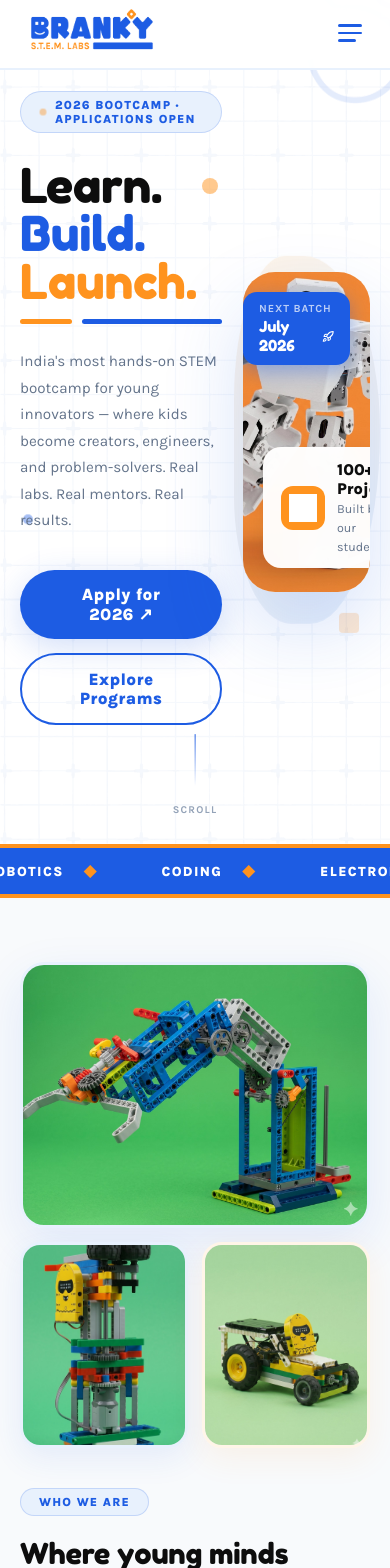
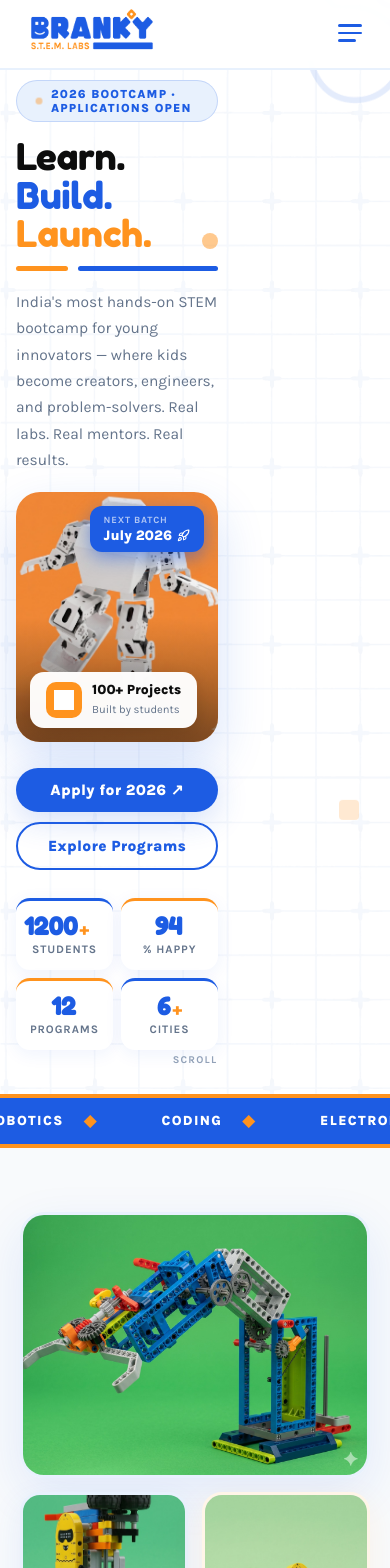
Before and after one commit to jaykumar9898102955/Branky, a Next.js app: page / in a window 390 px wide. Shown: the top 1568 px of the page. Built offline with nearby package versions, Linux system fonts and the light colour scheme.

Commit message:
phone view

```diff
--- a/app/globals.css
+++ b/app/globals.css
@@ -99,5 +99,11 @@ select option { background:#fff; }
 ::-webkit-scrollbar-track { background:var(--gray-light); }
 ::-webkit-scrollbar-thumb { background:var(--blue); border-radius:3px; }
 
-/* Mobile */
-@media(max-width:768px) { body{cursor:auto;} .cursor,.cursor-ring{display:none!important;} }
+/* ── PC default: cursor active ──────────────────── */
+/* ── Tablet + Phone (≤860px): hide custom cursor ── */
+@media(max-width:860px) { body{cursor:auto;} .cursor,.cursor-ring{display:none!important;} }
+
+/* ── Phone only (≤480px): smaller buttons ────────── */
+@media(max-width:480px) {
+  .btn-lg { padding:13px 28px!important; font-size:.95rem!important; }
+}
--- a/components/layout/Footer.tsx
+++ b/components/layout/Footer.tsx
@@ -75,11 +75,17 @@ export default function Footer({ onApply }: { onApply: () => void }) {
       </div>
 
       <style dangerouslySetInnerHTML={{__html:`
+        /* PC: 2fr 1fr 1fr 1fr — default inline style */
+        /* Tablet+Phone */
         @media(max-width:860px){
           footer>div:nth-child(2){grid-template-columns:1fr 1fr!important;padding:48px 20px 32px!important;gap:36px!important;}
           footer>div:last-child{padding:14px 20px 24px!important;flex-direction:column!important;align-items:flex-start!important;gap:6px!important;}
           footer>div:nth-child(2)>div:first-child{grid-column:1/-1;}
         }
+        /* Phone only */
+        @media(max-width:480px){
+          footer>div:nth-child(2){grid-template-columns:1fr!important;gap:24px!important;padding:36px 20px 24px!important;}
+        }
       `}} />
     </footer>
   )
--- a/components/sections/ApplyCtaSection.tsx
+++ b/components/sections/ApplyCtaSection.tsx
@@ -3,7 +3,7 @@ import { Clock } from 'lucide-react'
 
 export default function ApplyCtaSection({ onApply }: { onApply: () => void }) {
   return (
-    <section style={{ background:'linear-gradient(135deg,var(--blue-dark) 0%,var(--blue) 100%)', padding:'96px 5%', position:'relative', overflow:'hidden' }}>
+    <section className="apply-cta" style={{ background:'linear-gradient(135deg,var(--blue-dark) 0%,var(--blue) 100%)', padding:'96px 5%', position:'relative', overflow:'hidden' }}>
       {/* Wave top */}
       <div style={{ position:'absolute', top:-1, left:0, right:0, overflow:'hidden', lineHeight:0 }}>
         <svg viewBox="0 0 1440 60" style={{ display:'block', width:'100%' }} preserveAspectRatio="none">
@@ -33,7 +33,7 @@ export default function ApplyCtaSection({ onApply }: { onApply: () => void }) {
         </div>
 
         <div style={{ display:'flex', flexDirection:'column', gap:16, alignItems:'flex-start', flexShrink:0 }}>
-          <button className="btn btn-orange btn-lg" onClick={onApply} style={{ fontSize:'1.08rem', padding:'16px 48px' }}>
+          <button className="btn btn-orange btn-lg cta-apply-btn" onClick={onApply} style={{ fontSize:'1.08rem', padding:'16px 48px' }}>
             Apply Now — It's Free ↗
           </button>
           <div style={{ display:'flex', alignItems:'center', gap:10 }}>
@@ -42,7 +42,15 @@ export default function ApplyCtaSection({ onApply }: { onApply: () => void }) {
           </div>
         </div>
       </div>
-      <style dangerouslySetInnerHTML={{__html:`@media(max-width:760px){section{padding:70px 20px!important;} section>div{flex-direction:column!important;}}`}} />
+      <style dangerouslySetInnerHTML={{__html:`
+        /* PC: side-by-side flex — default inline style */
+        /* Phone */
+        @media(max-width:760px){
+          .apply-cta{padding:70px 20px!important;}
+          .apply-cta>div:last-child{flex-direction:column!important;align-items:stretch!important;gap:20px!important;}
+          .cta-apply-btn{width:100%!important;justify-content:center!important;}
+        }
+      `}} />
     </section>
   )
 }
--- a/components/sections/GallerySection.tsx
+++ b/components/sections/GallerySection.tsx
@@ -75,11 +75,18 @@ export default function GallerySection() {
         </div>
       )}
       <style dangerouslySetInnerHTML={{__html:`
+        /* PC: repeat(4,1fr) — default inline style */
+        /* Tablet+Phone */
         @media(max-width:860px){
           #gallery{padding:70px 20px!important;}
           #gallery>div>div:last-child{grid-template-columns:1fr 1fr!important;grid-auto-rows:clamp(140px,35vw,200px)!important;}
           #gallery>div>div:last-child>div:first-child{grid-column:1/-1!important;grid-row:auto!important;}
         }
+        /* Phone only */
+        @media(max-width:480px){
+          #gallery>div>div:last-child{grid-template-columns:1fr!important;grid-auto-rows:clamp(180px,55vw,240px)!important;}
+          #gallery>div>div:last-child>div:first-child{grid-column:auto!important;}
+        }
       `}} />
     </section>
   )
--- a/components/sections/HeroSection.tsx
+++ b/components/sections/HeroSection.tsx
@@ -53,24 +53,43 @@ export default function HeroSection({ onApply }: { onApply: (p?: string) => void
           </h1>
 
           {/* Brand underline bar */}
-          <div style={{ display:'flex',alignItems:'center',gap:10,marginBottom:24 }}>
+          <div className="hero-underline" style={{ display:'flex',alignItems:'center',gap:10,marginBottom:24 }}>
             <div style={{ height:5,width:52,background:'var(--orange)',borderRadius:10 }} />
             <div style={{ height:5,width:140,background:'var(--blue)',borderRadius:10 }} />
           </div>
 
-          <p style={{ fontSize:'clamp(.95rem,2vw,1.1rem)',color:'var(--gray)',lineHeight:1.75,marginBottom:36,maxWidth:460 }}>
+          <p className="hero-para" style={{ fontSize:'clamp(.95rem,2vw,1.1rem)',color:'var(--gray)',lineHeight:1.75,marginBottom:36,maxWidth:460 }}>
             India's most hands-on STEM bootcamp for young innovators — where kids become creators, engineers, and problem-solvers. Real labs. Real mentors. Real results.
           </p>
 
-          <div style={{ display:'flex',gap:14,flexWrap:'wrap',marginBottom:48 }}>
+          {/* Mobile-only hero image — hidden on desktop, shown on phone */}
+          <div className="mobile-hero-img" style={{ display:'none',borderRadius:24,overflow:'hidden',marginBottom:26,position:'relative',boxShadow:'0 20px 48px rgba(29,92,227,.18)' }}>
+            <Image src="/assets/robot1.png" alt="Branky student robot project" width={540} height={250} style={{ width:'100%',height:250,objectFit:'cover',objectPosition:'top center',display:'block' }} />
+            <div style={{ position:'absolute',inset:0,background:'linear-gradient(to top,rgba(13,13,13,.5) 0%,transparent 50%)',pointerEvents:'none' }} />
+            <div style={{ position:'absolute',bottom:14,left:14,background:'rgba(255,255,255,.97)',backdropFilter:'blur(16px)',borderRadius:14,padding:'10px 16px',display:'flex',alignItems:'center',gap:10,boxShadow:'0 6px 20px rgba(0,0,0,.15)' }}>
+              <div style={{ width:36,height:36,background:'var(--orange)',borderRadius:10,display:'flex',alignItems:'center',justifyContent:'center',flexShrink:0 }}>
+                <Image src="/assets/logo-icon-orange.png" alt="" width={20} height={20} style={{ objectFit:'contain',filter:'brightness(0) invert(1)' }} />
+              </div>
+              <div>
+                <strong style={{ display:'block',fontSize:'.85rem',fontWeight:800,color:'var(--black)',lineHeight:1.2 }}>100+ Projects</strong>
+                <span style={{ fontSize:'.7rem',color:'var(--gray)' }}>Built by students</span>
+              </div>
+            </div>
+            <div style={{ position:'absolute',top:14,right:14,background:'var(--blue)',borderRadius:12,padding:'8px 14px',boxShadow:'0 6px 18px rgba(29,92,227,.5)' }}>
+              <div style={{ fontSize:'.6rem',fontWeight:700,color:'rgba(255,255,255,.65)',letterSpacing:'.08em',textTransform:'uppercase',marginBottom:2 }}>Next Batch</div>
+              <div style={{ fontSize:'.88rem',color:'#fff',fontWeight:800,display:'flex',alignItems:'center',gap:5 }}>July 2026 <Rocket size={13}/></div>
+            </div>
+          </div>
+
+          <div className="hero-btns" style={{ display:'flex',gap:14,flexWrap:'wrap',marginBottom:48 }}>
             <button className="btn btn-blue btn-lg" onClick={() => onApply()}>Apply for 2026 ↗</button>
             <button className="btn btn-outline btn-lg" onClick={() => document.getElementById('programs')?.scrollIntoView({behavior:'smooth'})}>Explore Programs</button>
           </div>
 
           {/* Stats */}
-          <div ref={ref} style={{ display:'grid',gridTemplateColumns:'repeat(4,1fr)',gap:0,paddingTop:24,borderTop:'2.5px solid var(--blue-pale)' }}>
+          <div ref={ref} className="hero-stats-grid" style={{ display:'grid',gridTemplateColumns:'repeat(4,1fr)',gap:0,paddingTop:24,borderTop:'2.5px solid var(--blue-pale)' }}>
             {[{t:1200,l:'Students',s:'+'},{t:94,l:'% Happy',s:''},{t:12,l:'Programs',s:''},{t:6,l:'Cities',s:'+'}].map((s,i) => (
-              <div key={s.l} style={{ padding:'10px 16px',borderRight:i<3?'2px solid var(--blue-pale)':'none',textAlign:i===0?'left':'center' }}>
+              <div key={s.l} className="stat-col" style={{ padding:'10px 16px',borderRight:i<3?'2px solid var(--blue-pale)':'none',textAlign:i===0?'left':'center' }}>
                 <div style={{ display:'flex',alignItems:'baseline',gap:2,justifyContent:i===0?'flex-start':'center' }}>
                   <span className="cnum" data-target={s.t} style={{ fontSize:'clamp(1.6rem,3vw,2.2rem)',fontWeight:800,color:'var(--blue)',fontFamily:"'Fredoka One','Karla',sans-serif",lineHeight:1 }}>0</span>
                   <span style={{ fontSize:'1.1rem',fontWeight:800,color:'var(--orange)' }}>{s.s}</span>
@@ -82,7 +101,7 @@ export default function HeroSection({ onApply }: { onApply: (p?: string) => void
         </div>
 
         {/* RIGHT */}
-        <div className="reveal d2" style={{ position:'relative' }}>
+        <div className="reveal d2 hero-image-panel" style={{ position:'relative' }}>
           {/* Blob bg behind image */}
           <div style={{ position:'absolute',width:'115%',height:'115%',top:'-7%',left:'-7%',background:'linear-gradient(135deg,var(--orange-pale),var(--blue-pale))',borderRadius:'40% 60% 55% 45% / 45% 55% 60% 40%',zIndex:0,animation:'blobFloat2 9s ease-in-out infinite' }} />
 
@@ -123,11 +142,33 @@ export default function HeroSection({ onApply }: { onApply: (p?: string) => void
       <style dangerouslySetInnerHTML={{__html:`
         @keyframes blobFloat2 { 0%,100%{transform:translateY(0);} 50%{transform:translateY(12px);} }
         @keyframes fadeUp { from{opacity:0;transform:translateY(18px);} to{opacity:1;transform:translateY(0);} }
+
+        /* ── Tablet + Phone (≤860px) ── */
         @media(max-width:860px){
-          #home { padding:80px 20px 60px !important; }
-          #home > div > div { grid-template-columns:1fr !important; }
-          #home > div > div > div:last-child { display:none !important; }
-          #home > div > div > div:first-child > div:last-child { grid-template-columns:repeat(2,1fr) !important; }
+          #home { padding:84px 20px 52px !important; min-height:auto !important; align-items:flex-start !important; }
+          #home > div > div { grid-template-columns:1fr !important; gap:0 !important; }
+          .hero-image-panel { display:none !important; }
+          .mobile-hero-img  { display:block !important; }
+          #home > div:last-child { display:none !important; }
+          #home h1.h-display { font-size:clamp(2.6rem,8.5vw,3.4rem) !important; line-height:1.05 !important; margin-bottom:12px !important; }
+          #home .hero-underline { margin-bottom:18px !important; }
+          #home .tag { margin-bottom:16px !important; }
+          #home .hero-para { max-width:100% !important; margin-bottom:18px !important; font-size:.97rem !important; line-height:1.7 !important; }
+          #home .hero-btns { gap:12px !important; margin-bottom:28px !important; }
+          #home .hero-stats-grid { grid-template-columns:repeat(2,1fr) !important; gap:10px !important; border-top:none !important; padding-top:0 !important; }
+          #home .stat-col { background:#fff !important; border-radius:18px !important; border-right:none !important; border-top:3px solid var(--blue) !important; padding:16px 12px !important; text-align:center !important; box-shadow:0 4px 18px rgba(29,92,227,.07) !important; }
+          #home .stat-col:nth-child(2), #home .stat-col:nth-child(3) { border-top-color:var(--orange) !important; }
+          #home .stat-col .cnum { font-size:clamp(1.5rem,5vw,1.9rem) !important; }
+        }
+
+        /* ── Phone only (≤420px) ── */
+        @media(max-width:420px){
+          #home { padding:80px 16px 44px !important; }
+          #home h1.h-display { font-size:clamp(2.3rem,9vw,2.8rem) !important; }
+          #home .hero-btns { flex-direction:column !important; gap:10px !important; }
+          #home .hero-btns > button { width:100% !important; justify-content:center !important; }
+          #home .hero-stats-grid { gap:8px !important; }
+          #home .stat-col { padding:14px 8px !important; border-radius:14px !important; }
         }
       `}} />
     </section>
--- a/components/sections/MentorsSection.tsx
+++ b/components/sections/MentorsSection.tsx
@@ -51,7 +51,13 @@ export default function MentorsSection() {
           ))}
         </div>
       </div>
-      <style dangerouslySetInnerHTML={{__html:`@media(max-width:860px){#mentors{padding:64px 20px!important;} #mentors>div>div:last-child{grid-template-columns:1fr 1fr!important;}}`}} />
+      <style dangerouslySetInnerHTML={{__html:`
+        /* PC: repeat(4,1fr) — default inline style */
+        /* Tablet+Phone */
+        @media(max-width:860px){#mentors{padding:64px 20px!important;} #mentors>div>div:last-child{grid-template-columns:1fr 1fr!important;}}
+        /* Phone only */
+        @media(max-width:480px){#mentors>div>div:last-child{grid-template-columns:1fr!important;}}
+      `}} />
     </section>
   )
 }
--- a/components/sections/ProgramsSection.tsx
+++ b/components/sections/ProgramsSection.tsx
@@ -59,7 +59,18 @@ export default function ProgramsSection({ onApply }: { onApply: (p: string) => v
           ))}
         </div>
       </div>
-      <style dangerouslySetInnerHTML={{__html:`@media(max-width:860px){#programs{padding:64px 20px!important;} #programs>div>div:last-child{grid-template-columns:1fr!important;}}`}} />
+      <style dangerouslySetInnerHTML={{__html:`
+        /* PC: repeat(3,1fr) — default inline style */
+        /* Tablet+Phone */
+        @media(max-width:860px){
+          #programs{padding:64px 20px!important;}
+          #programs>div>div:last-child{grid-template-columns:1fr 1fr!important;}
+        }
+        /* Phone only */
+        @media(max-width:480px){
+          #programs>div>div:last-child{grid-template-columns:1fr!important;}
+        }
+      `}} />
     </section>
   )
 }
--- a/components/sections/TimelineSection.tsx
+++ b/components/sections/TimelineSection.tsx
@@ -35,10 +35,10 @@ export default function TimelineSection() {
         {/* Timeline */}
         <div style={{ position:'relative' }}>
           {/* Center line */}
-          <div style={{ position:'absolute', left:'50%', top:0, bottom:0, width:4, background:'linear-gradient(to bottom,var(--blue),var(--orange),var(--blue))', transform:'translateX(-50%)', borderRadius:4 }} />
+          <div className="tl-center-line" style={{ position:'absolute', left:'50%', top:0, bottom:0, width:4, background:'linear-gradient(to bottom,var(--blue),var(--orange),var(--blue))', transform:'translateX(-50%)', borderRadius:4 }} />
 
           {steps.map((s, i) => (
-            <div key={i} style={{ display:'grid', gridTemplateColumns:'1fr 72px 1fr', marginBottom:44, alignItems:'start' }}>
+            <div key={i} className={`tl-row tl-row-${s.side}`} style={{ display:'grid', gridTemplateColumns:'1fr 72px 1fr', marginBottom:44, alignItems:'start' }}>
               {/* Left box or spacer */}
               {s.side==='left' ? (
                 <div className="tl-box" style={{ paddingRight:36 }}>
@@ -76,12 +76,31 @@ export default function TimelineSection() {
         </div>
       </div>
       <style dangerouslySetInnerHTML={{__html:`
+        /* PC: alternating left/right — default inline style */
+        /* Phone: all items stack as [dot | content] */
         @media(max-width:760px){
           #timeline { padding:64px 20px !important; }
-          #timeline > div > div:last-child > div { grid-template-columns: 20px 1fr !important; }
-          #timeline > div > div:last-child > div > div:nth-child(1) { display: none; }
-          #timeline > div > div:last-child > div > div:nth-child(3) { display: none; }
-          #timeline .tl-box { padding-left: 16px !important; padding-right: 0 !important; }
+
+          /* Shift the vertical line to align with the dots on the left */
+          #timeline .tl-center-line { left:18px !important; transform:none !important; }
+
+          /* Each row becomes: [36px dot col] [1fr content col] */
+          .tl-row { grid-template-columns:36px 1fr !important; gap:0 10px !important; margin-bottom:28px !important; }
+
+          /* Left steps: child1=content, child2=dot, child3=spacer
+             → move content to col 2, dot to col 1, hide spacer */
+          .tl-row-left > div:first-child  { grid-column:2 !important; grid-row:1 !important; padding:0 !important; }
+          .tl-row-left > div:nth-child(2) { grid-column:1 !important; grid-row:1 !important; justify-content:flex-start !important; padding-left:6px !important; }
+          .tl-row-left > div:last-child   { display:none !important; }
+
+          /* Right steps: child1=spacer, child2=dot, child3=content
+             → hide spacer, keep dot in col 1, move content to col 2 */
+          .tl-row-right > div:first-child  { display:none !important; }
+          .tl-row-right > div:nth-child(2) { grid-column:1 !important; justify-content:flex-start !important; padding-left:6px !important; }
+          .tl-row-right > div:last-child   { grid-column:2 !important; padding:0 !important; }
+
+          /* Remove horizontal padding from content wrappers (gap handles spacing) */
+          .tl-box { padding:0 !important; }
         }
       `}} />
     </section>
--- a/components/sections/WhySection.tsx
+++ b/components/sections/WhySection.tsx
@@ -46,7 +46,13 @@ export default function WhySection() {
           ))}
         </div>
       </div>
-      <style dangerouslySetInnerHTML={{__html:`@media(max-width:860px){#why{padding:64px 20px!important;} #why>div>div:last-child{grid-template-columns:1fr 1fr!important;}}`}} />
+      <style dangerouslySetInnerHTML={{__html:`
+        /* PC: repeat(3,1fr) — default inline style */
+        /* Tablet+Phone */
+        @media(max-width:860px){#why{padding:64px 20px!important;} #why>div>div:last-child{grid-template-columns:1fr 1fr!important;}}
+        /* Phone only */
+        @media(max-width:480px){#why>div>div:last-child{grid-template-columns:1fr!important;}}
+      `}} />
     </section>
   )
 }
--- a/components/ui/ApplyModal.tsx
+++ b/components/ui/ApplyModal.tsx
@@ -56,6 +56,8 @@ export default function ApplyModal({ isOpen, onClose, defaultProgram }: Props) {
 
   return(
     <div onMouseMove={tilt} style={{position:'fixed',inset:0,zIndex:500,display:'flex',alignItems:'center',justifyContent:'center',padding:16}} onClick={e=>{if(e.target===e.currentTarget)onClose()}}>
+      {/* Phone only: collapse form grids to 1 column */}
+      <style>{`@media(max-width:480px){.modal-grid{grid-template-columns:1fr!important;}}`}</style>
       <div onClick={onClose} style={{position:'absolute',inset:0,background:'rgba(13,13,13,.83)',backdropFilter:'blur(18px)'}} />
 
       <div ref={boxRef} onMouseLeave={untilt} style={{position:'relative',zIndex:1,background:'#fff',borderRadius:28,width:'min(580px,96vw)',maxHeight:'94vh',overflowY:'auto',padding:'clamp(28px,5vw,52px)',boxShadow:'0 40px 100px rgba(0,0,0,.28)',animation:'modal3d .5s cubic-bezier(.23,1,.32,1) both',transition:'transform .2s ease'}}>
@@ -78,16 +80,16 @@ export default function ApplyModal({ isOpen, onClose, defaultProgram }: Props) {
 
             {error&&<div style={{background:'#fef2f2',border:'2px solid #fecaca',borderRadius:12,padding:'11px 16px',marginBottom:18,fontSize:'.87rem',color:'#dc2626',fontWeight:700,display:'flex',alignItems:'center',gap:8}}><AlertCircle size={16}/> {error}</div>}
 
-            <div style={{display:'grid',gridTemplateColumns:'1fr 1fr',gap:14}}>
+            <div className="modal-grid" style={{display:'grid',gridTemplateColumns:'1fr 1fr',gap:14}}>
               <div><Lbl t="Student Name" req /><input value={form.studentName} onChange={set('studentName')} placeholder="Full name" /></div>
               <div><Lbl t="Age / Grade" req /><input value={form.age} onChange={set('age')} placeholder="e.g. 13 / Gr.8" /></div>
             </div>
-            <div style={{display:'grid',gridTemplateColumns:'1fr 1fr',gap:14,marginTop:14}}>
+            <div className="modal-grid" style={{display:'grid',gridTemplateColumns:'1fr 1fr',gap:14,marginTop:14}}>
               <div><Lbl t="Parent Name" req /><input value={form.parentName} onChange={set('parentName')} placeholder="Guardian name" /></div>
               <div><Lbl t="Phone" req /><input type="tel" value={form.phone} onChange={set('phone')} placeholder="+91 98765 43210" /></div>
             </div>
             <div style={{marginTop:14}}><Lbl t="Email Address" req /><input type="email" value={form.email} onChange={set('email')} placeholder="you@email.com" /></div>
-            <div style={{display:'grid',gridTemplateColumns:'1fr 1fr',gap:14,marginTop:14}}>
+            <div className="modal-grid" style={{display:'grid',gridTemplateColumns:'1fr 1fr',gap:14,marginTop:14}}>
               <div><Lbl t="Program" req />
                 <select value={form.program} onChange={set('program')}>
                   <option value="">Select program</option>
```
Also changed, not shown: 1 other file (tests, documents, lock files or other folders).
